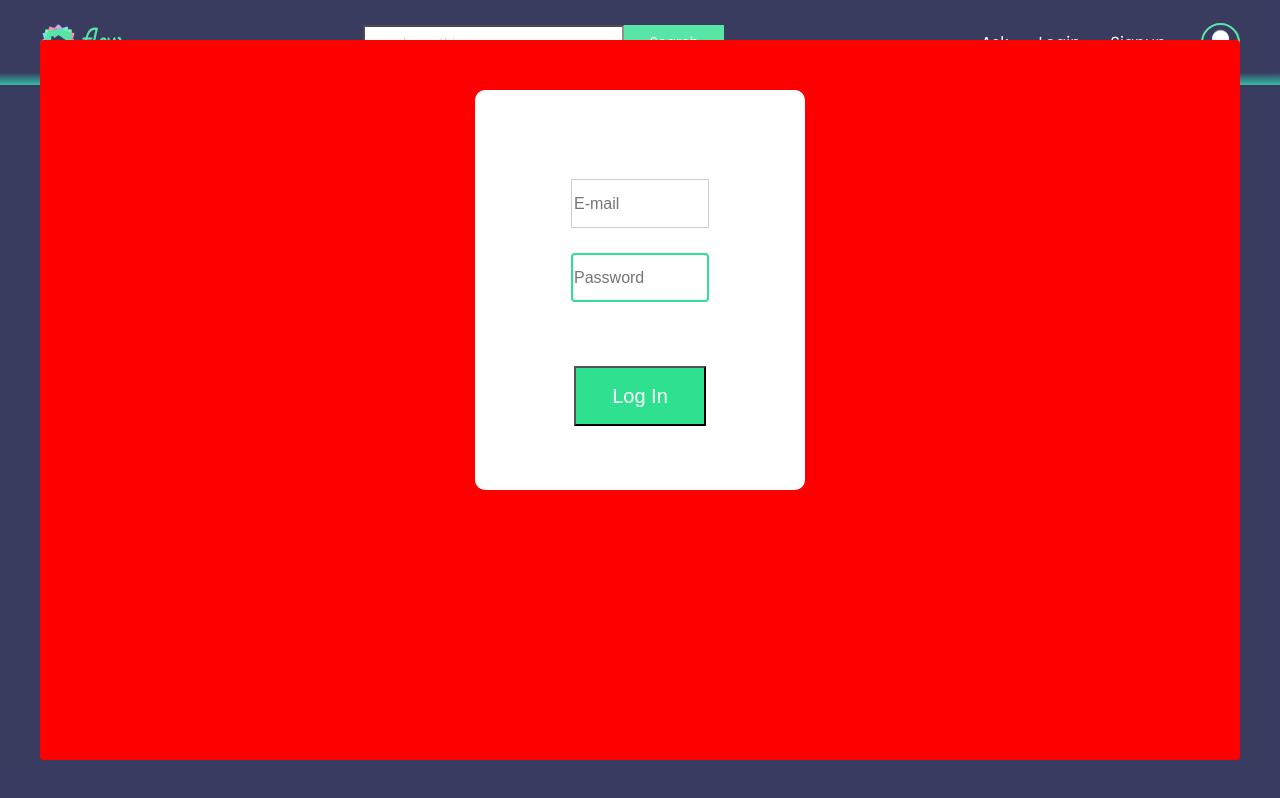
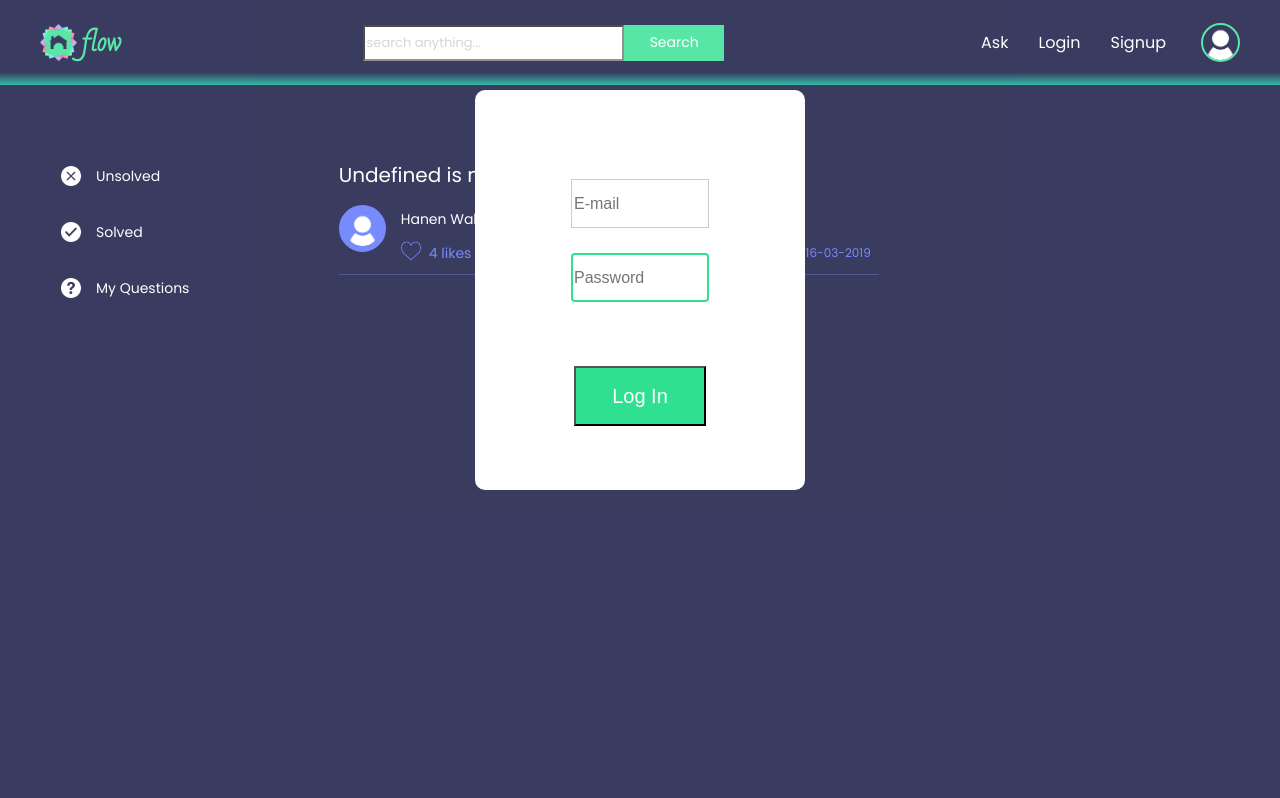
Before and after one commit to chingu-voyages/v8-chimeras-team-02, a React (Create React App) app in the folder frontend/: page / in a window 1280 px wide. Both pictures are taken after a click on the button "Login". Built offline with nearby package versions, Linux system fonts and the light colour scheme.

Commit message:
Login popup with backend mutation (fixed bug)

```diff
--- a/frontend/package.json
+++ b/frontend/package.json
@@ -4,6 +4,7 @@
   "description": "The frontend of chinguflow",
   "private": true,
   "dependencies": {
+    "@material-ui/core": "^3.9.3",
     "apollo-boost": "^0.3.1",
     "apollo-cache-inmemory": "^1.5.1",
     "graphql": "^14.1.1",
--- a/frontend/src/screens/Home.js
+++ b/frontend/src/screens/Home.js
@@ -1,6 +1,6 @@
 import React, { Component } from 'react';
 import { user } from '../resources/images';
-import { blue } from '../resources/colors';
+import { blue, green } from '../resources/colors';
 import { SearchBar, Section, ListItem, Logo, SideList } from '../components';
 import { graphql, compose } from 'react-apollo';
 import gql from 'graphql-tag';
@@ -28,17 +28,23 @@ class Home extends Component {
 
 	onLogin() {
 		const { email, password } = this.state;
-		if (email.length === 0 || password.length === 0) this.setState({ error: 'Empty fields' });
-		else this.setState({ error: '' });
+		if (email.length === 0 || password.length === 0) {
+			this.setState({ error: 'Empty fields' });
+		} else {
+			this.setState({ error: '' });
 			this.props
 				.mutate({
 					variables: { email, password },
 				})
 				.then(data => {
+					console.log(JSON.stringify(data));
 					this.setState({ openModal: false });
-				console.log(JSON.stringify(data));
 				})
-			.catch(error => console.log(error));
+				.catch(error => {
+					console.log(error);
+					this.setState({ error: 'Wrong email/password ' });
+				});
+		}
 	}
 
 	render() {
@@ -64,6 +70,7 @@ class Home extends Component {
 						/>
 					</div>
 				</div>
+
 				<Modal
 					style={{
 						overlay: {
@@ -72,7 +79,7 @@ class Home extends Component {
 							justifyContent: 'center',
 						},
 						content: {
-							backgroundColor: 'red',
+							backgroundColor: 'transparent',
 							borderWidth: 0,
 							padding: 50,
 						},
@@ -107,6 +114,7 @@ const LOGIN = gql`
 			_id
 			name
 			email
+			rememberToken
 		}
 	}
 `;
@@ -145,3 +153,42 @@ const gridView = {
 	flexDirection: 'row',
 	marginTop: 40,
 };
+
+const form = {
+	display: 'flex',
+	flexDirection: 'column',
+	backgroundColor: 'white',
+	alignItems: 'center',
+	justifyContent: 'center',
+	width: '30%',
+	height: 400,
+	borderRadius: 10,
+};
+
+const inputs = {
+	border: '1px solid #ccc',
+	background: 'white',
+	height: 45,
+	width: '40%',
+	alignItems: 'left',
+	marginTop: 25,
+	fontSize: 16,
+	outlineColor: green,
+};
+
+const button = {
+	background: green,
+	color: 'white',
+	height: 60,
+	width: '40%',
+	alignItems: 'center',
+	marginTop: 25,
+	fontSize: 20,
+};
+
+const error = {
+	color: 'red',
+	fontSize: 14,
+	marginTop: 25,
+	textAlign: 'center',
+};
--- a/frontend/src/screens/Login.js
+++ b/frontend/src/screens/Login.js
@@ -5,7 +5,7 @@ export default class Login extends Component {
 	render() {
 		return (
 			<div style={container}>
-				<form style={form}>
+				<div style={form}>
 					<input
 						style={inputs}
 						type="email"
@@ -26,7 +26,7 @@ export default class Login extends Component {
 					/>
 					<h3 style={error}>{this.props.error}</h3>
 					<input style={button} type="submit" value="Log In" onClick={this.props.onClick} />
-				</form>
+				</div>
 			</div>
 		);
 	}
```
Also changed, not shown: 1 other file (tests, documents, lock files or other folders). Lines whose indentation alone changed are shown as unchanged.
